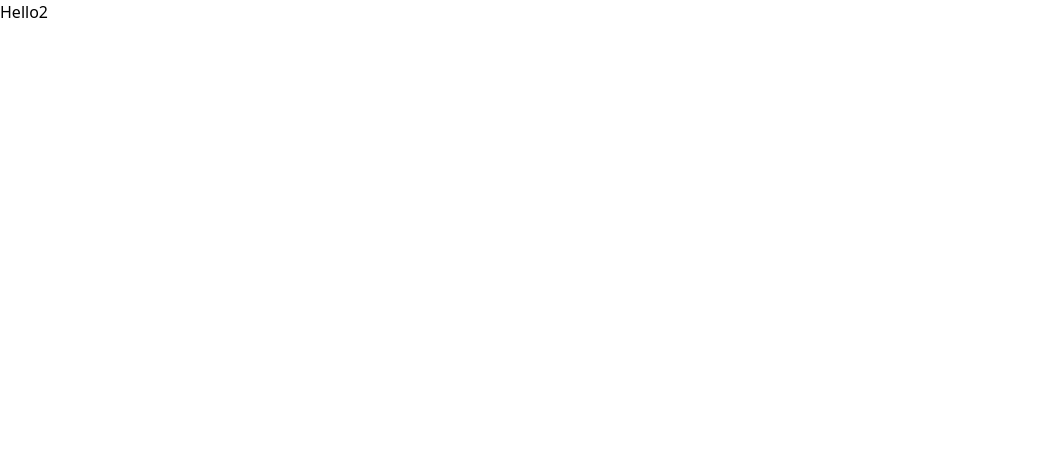
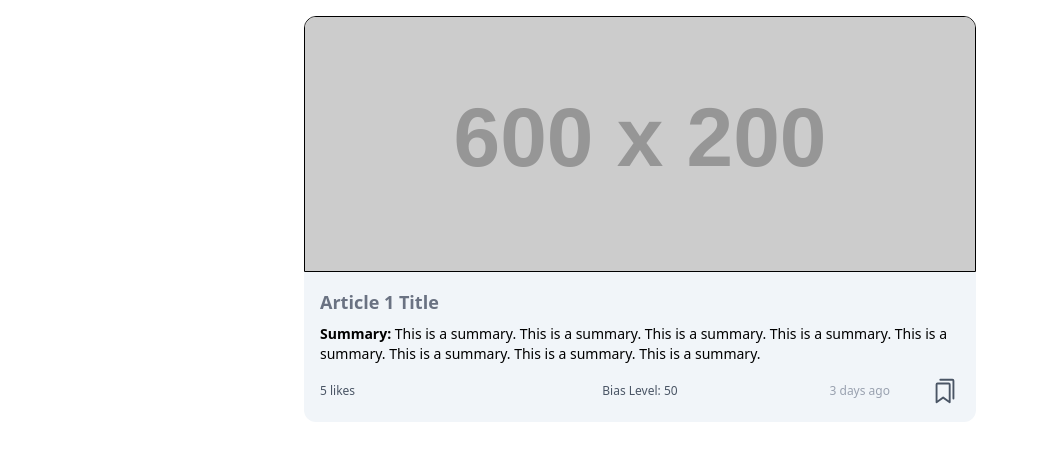
Before and after one commit to ysmazaheri/NewsBridge, a React (Vite) app in the folder frontend/newsbridge/: page /home in a window 1280 px wide. Shown: the top 460 px of the page, without its empty margins (0-1038 px from the left). Built offline with nearby package versions, Linux system fonts and the light colour scheme.

Commit message:
Implemented Basic Structure of the Article Preview Element
- Added Image, Title, Summary (line-clamp), Likes, Bias Level, Days Ago, and Bookmark Icon

```diff
--- a/frontend/newsbridge/src/components/Article/ArticlePreview.tsx
+++ b/frontend/newsbridge/src/components/Article/ArticlePreview.tsx
@@ -1,7 +1,47 @@
-const ArticlePreview = () => {
-    return (
-        <div>Hello2</div>
-    )
-}
+import React from "react";
+import Bookmark from "../Bookmark";
+
+const ArticlePreview: React.FC = () => {
+  return (
+    <div className="max-w-2xl mx-auto bg-white rounded-xl font-sans">
+      {/* Image */}
+      <img
+        className="w-full h-64 object-cover rounded-t-xl border border-black"
+        src="https://via.placeholder.com/600x200"
+        alt="Article image placeholder"
+      />
+
+      <div className="bg-tertiary rounded-b-xl p-4">
+        {/* Title */}
+        <h3 className="text-lg font-semibold text-primary mb-2">
+          Article 1 Title
+        </h3>
+
+        {/* Summary */}
+        <p className="text-sm mb-3 line-clamp-2">
+          <span className="font-bold">Summary:</span> This is a summary. This is
+          a summary. This is a summary. This is a summary. This is a summary.
+          This is a summary. This is a summary. This is a summary.
+        </p>
+
+        <div className="flex items-center text-xs text-gray-600">
+          {/* Likes */}
+          <div className="w-1/3">
+            <span>5 likes</span>
+          </div>
+          {/* Bias level */}
+          <div className="w-1/3 text-center">
+            <span>Bias Level: 50</span>
+          </div>
+          {/* Days ago and bookmark */}
+          <div className="w-1/3 flex justify-end items-center gap-10">
+            <span className="text-gray-400">3 days ago</span>
+            <Bookmark />
+          </div>
+        </div>
+      </div>
+    </div>
+  );
+};
 
 export default ArticlePreview;
--- /dev/null
+++ b/frontend/newsbridge/src/components/Article/Partials/SourceGroup.tsx
@@ -0,0 +1,42 @@
+import React from "react";
+
+interface Source {
+  image: string;
+  name: string;
+}
+
+interface SourceGroupProps {
+  sources: Source[];
+  maxVisible?: number;
+}
+
+const SourceGroup: React.FC<SourceGroupProps> = ({
+  sources,
+  maxVisible = 3,
+}) => {
+  const visibleSources = sources.slice(0, maxVisible);
+  const remaining = sources.length - maxVisible;
+
+  return (
+    <span className="flex items-center gap-1 text-sm">
+      With
+      <span className="flex -space-x-1">
+        {visibleSources.map((source, index) => (
+          <img
+            key={index}
+            src={source.image}
+            alt={source.name}
+            className="w-4 h-4 rounded-full border-2 border-white"
+          />
+        ))}
+        {remaining > 0 && (
+          <span className="w-4 h-4 flex items-center justify-center rounded-full bg-gray-300 border-2 border-white text-xs text-gray-700">
+            +{remaining}
+          </span>
+        )}
+      </span>
+    </span>
+  );
+};
+
+export default SourceGroup;
--- /dev/null
+++ b/frontend/newsbridge/src/components/Article/Partials/SourceItem.tsx
@@ -0,0 +1,15 @@
+import React from "react";
+
+interface SourceItemProps {
+  image: string;
+  name: string;
+}
+
+const SourceItem: React.FC<SourceItemProps> = ({ image, name }) => (
+  <div className="flex items-center space-x-2">
+    <img src={image} alt={name} className="w-6 h-6 rounded-full" />
+    <span className="text-blue-600 text-sm">{name}</span>
+  </div>
+);
+
+export default SourceItem;
--- a/frontend/newsbridge/src/pages/Home.tsx
+++ b/frontend/newsbridge/src/pages/Home.tsx
@@ -1,9 +1,11 @@
-import ArticlePreview from "../components/Article/ArticlePreview"
+import ArticlePreview from "../components/Article/ArticlePreview";
 
 const Home = () => {
-    return (
-        <ArticlePreview />
-    );
-}
+  return (
+    <div className="p-4">
+      <ArticlePreview />
+    </div>
+  );
+};
 
 export default Home;
```
